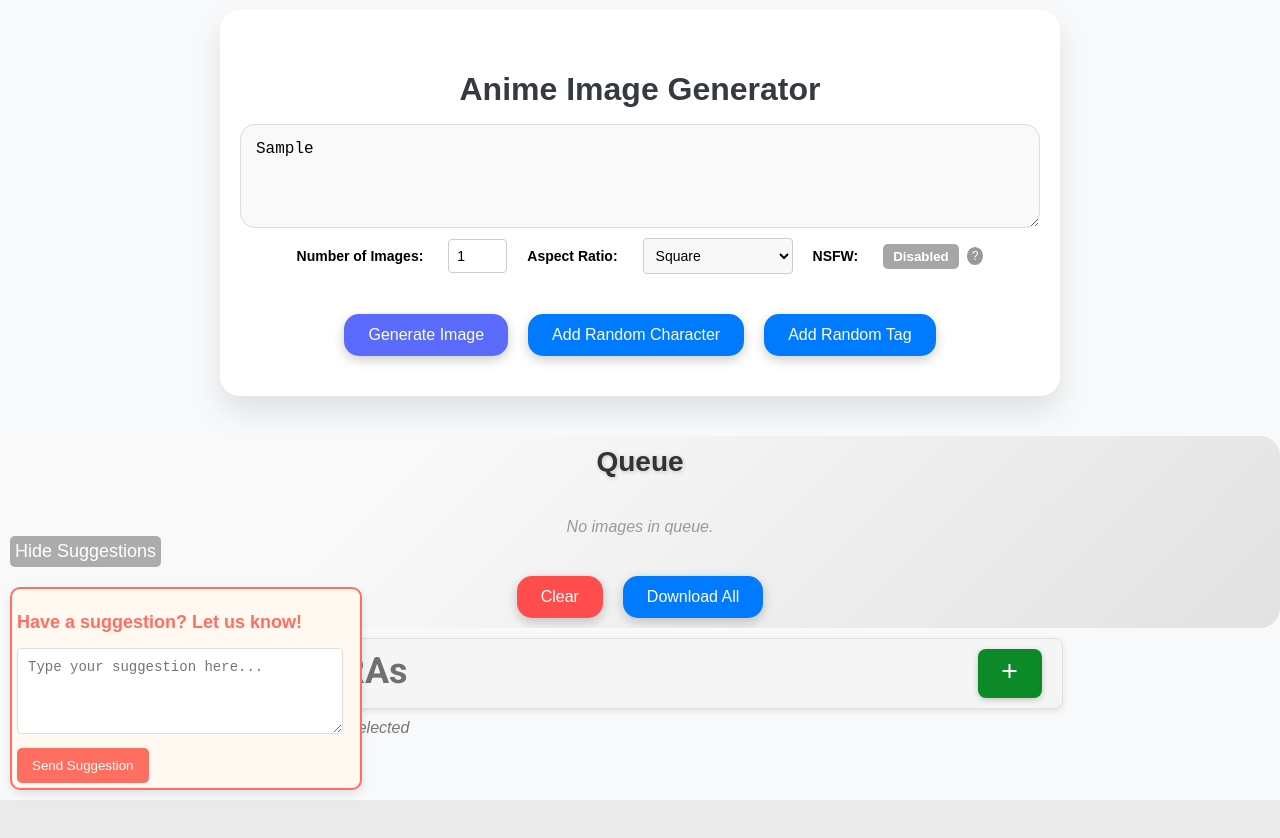
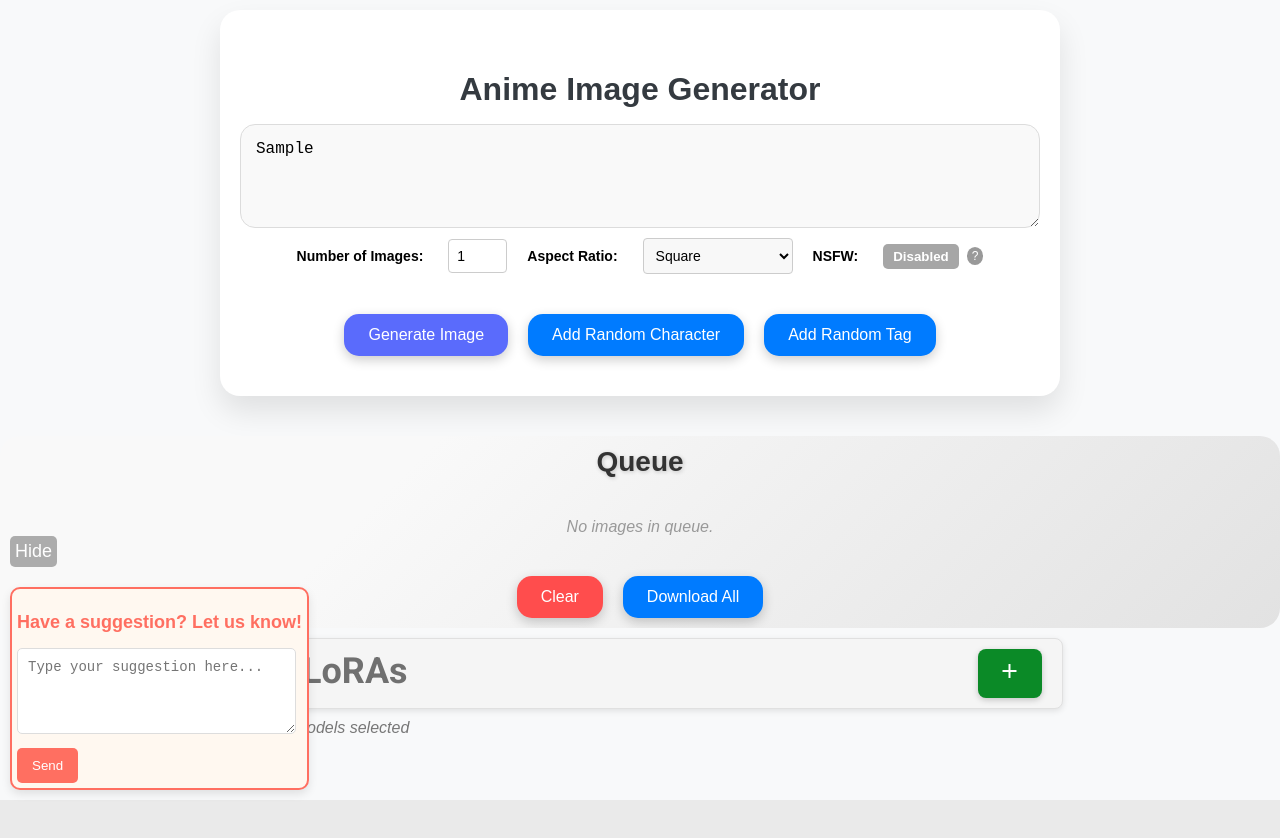
Before and after one commit to realsun1/img-generator, a React (Vite) app: page / in a window 1280 px wide. Both pictures are taken after typing "Sample" into the empty fields and a click on the button "Add Suggestions". Shown: the top 838 px of the page. Built offline with nearby package versions, Linux system fonts and the light colour scheme.

Commit message:
suggestion box fix

```diff
--- a/src/components/ImageGenerator/SuggestionBox/SuggestionBox.jsx
+++ b/src/components/ImageGenerator/SuggestionBox/SuggestionBox.jsx
@@ -96,7 +96,7 @@ const SuggestionBox = () => {
     return (
         <div className="suggestion-container">
             <button className="toggle-button" onClick={() => setIsOpen(prev => !prev)}>
-                {isOpen ? 'Hide Suggestions' : 'Add Suggestions'}
+                {isOpen ? 'Hide' : 'Add Suggestions'}
             </button>
             {isOpen && (
                 <div className="suggestion-box">
@@ -109,7 +109,7 @@ const SuggestionBox = () => {
                             rows="4"
                             required
                         />
-                        <button type="submit" disabled={isSending}>Send Suggestion</button>
+                        <button type="submit" disabled={isSending}>Send</button>
                     </form>
                     {status && <p className="status-message">{status}</p>} {/* Display status message */}
                 </div>
```
